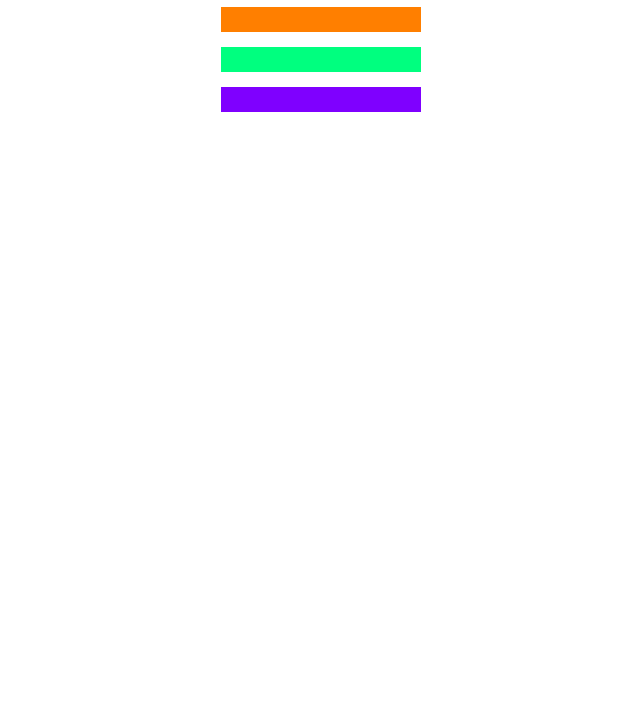
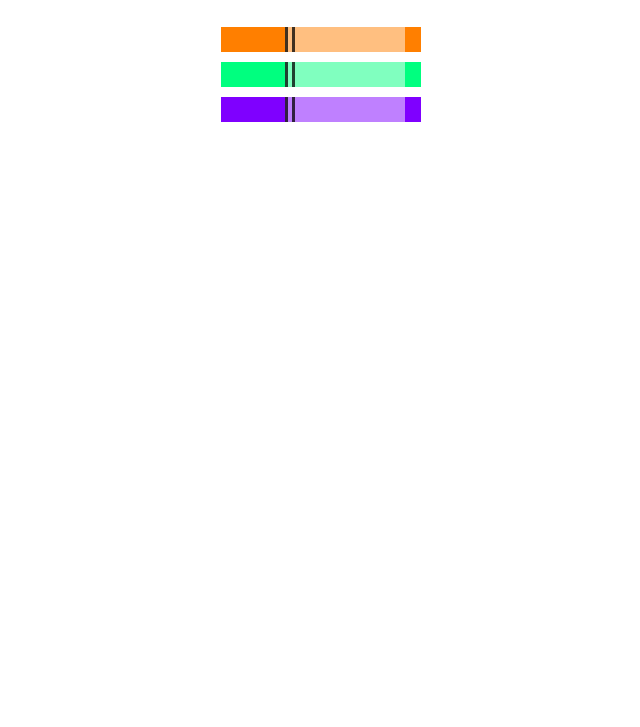
Before and after one commit to Felipe-Magalhaes-A-Carneiro/freeCodeCamp-HTML_CSS-Part_2, a plain HTML site: page index.html in a window 1280 px wide. Shown: the part 73-800 px from the top of the page, without its empty margins (319-959 px from the left). Drawn offline with Linux system fonts and the light colour scheme.

Commit message:
feat(): add sleeves

```diff
--- a/styles.css
+++ b/styles.css
@@ -4,12 +4,13 @@ h1 {
 
 .container {
     background-color: rgb(255, 255, 255);
+    padding: 10px 0;
 }
 
 .marker {
     width: 200px;
     height: 25px;
-    margin: 15px auto;
+    margin: 10px auto;
 
 }
 
@@ -21,12 +22,18 @@ h1 {
 .sleeve {
     width: 110px;
     height: 25px;
+    background-color: rgba(255, 255, 255, 0.5);
+    border-left: 10px double rgba(0, 0, 0, 0.75);
 }
 
 /*A FUNCTION is a piece of code that can take an input and perform a specific action. The CSS 'rgb' function accepts values, or arguments, for red, green, and blue, and produces a color:
 
 Example: <attribute>: rbg (red, green, blue)
 */
+
+.cap, .sleeve {
+    display: inline-block;
+}
 
 .red {
     background-color: rgb(255, 127, 0);
```
